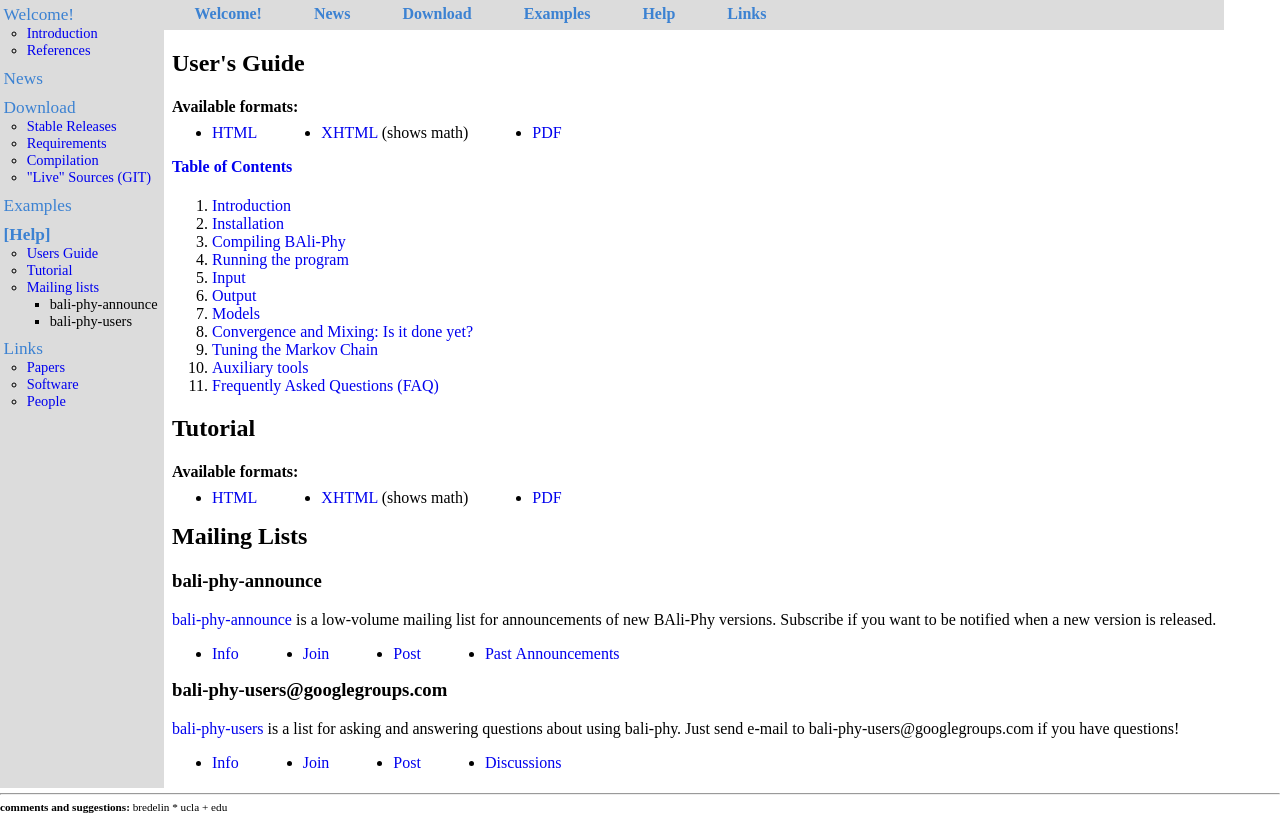
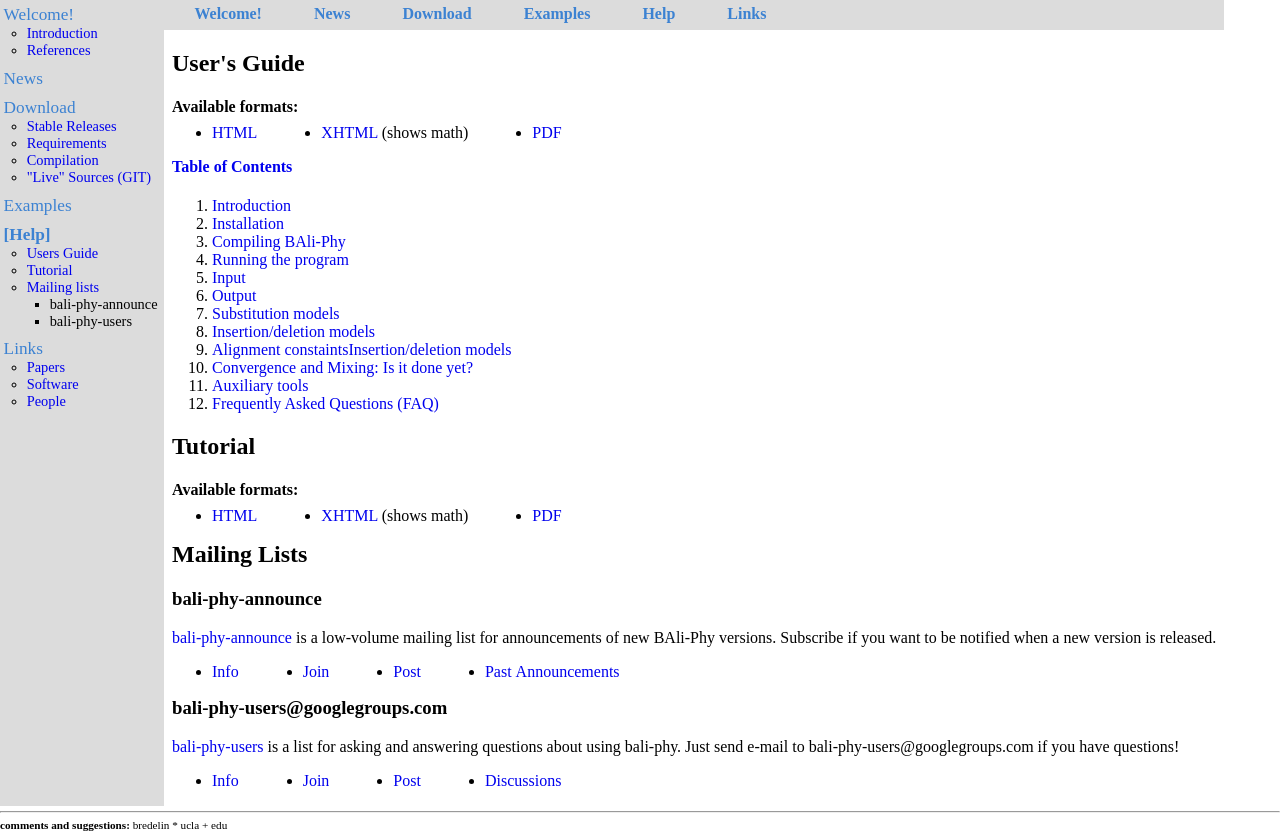
Before and after one commit to bredelings/php-bali-phy.org, a PHP site: page /help.php in a window 1280 px wide. Shown: the part 70-901 px from the top of the page. Run offline with PHP 8.4, Linux system fonts and the light colour scheme; data that the repository does not hold is empty.

Commit message:
Update references to manual sections.
Former-commit-id: 95c3a091c67377cf64b5f63202243f713fe3fef5

```diff
--- a/help.php
+++ b/help.php
@@ -1,4 +1,4 @@
-<!DOCTYPE html PUBLIC "-//W3C//DTD XHTML 1.0 Transitional//EN" "http://www.w3.org/TR/xhtml1/DTD/xhtml1-transitional.dtd">
+ <!DOCTYPE html PUBLIC "-//W3C//DTD XHTML 1.0 Transitional//EN" "http://www.w3.org/TR/xhtml1/DTD/xhtml1-transitional.dtd">
 <html>
   <?php $page='Help'; ?>
   <?php require('lib/phplib.inc') ?>
@@ -38,9 +38,10 @@ h1,h2,h3,h4 {clear: both;}
 	      <li><a href="README.html#running">Running the program</a></li>
 	      <li><a href="README.html#input">Input</a></li>
 	      <li><a href="README.html#output">Output</a></li>
-	      <li><a href="README.html#models">Models</a></li>
+	      <li><a href="README.html#subst_models">Substitution models</a></li>
+	      <li><a href="README.html#indel_models">Insertion/deletion models</a></li>
+	      <li><a href="README.html#alignment_constraints">Alignment constaintsInsertion/deletion models</a></li>
 	      <li><a href="README.html#mixing_and_convergence">Convergence and Mixing: Is it done yet?</a></li>
-	      <li><a href="README.html#tuning_the_markov_chain">Tuning the Markov Chain</a></li>
 	      <li><a href="README.html#auxiliary_tools">Auxiliary tools</a></li>
 	      <li><a href="README.html#FAQ">Frequently Asked Questions (FAQ)</a></li>
 	    </ol>
```
Also changed, not shown: 3 other files.
